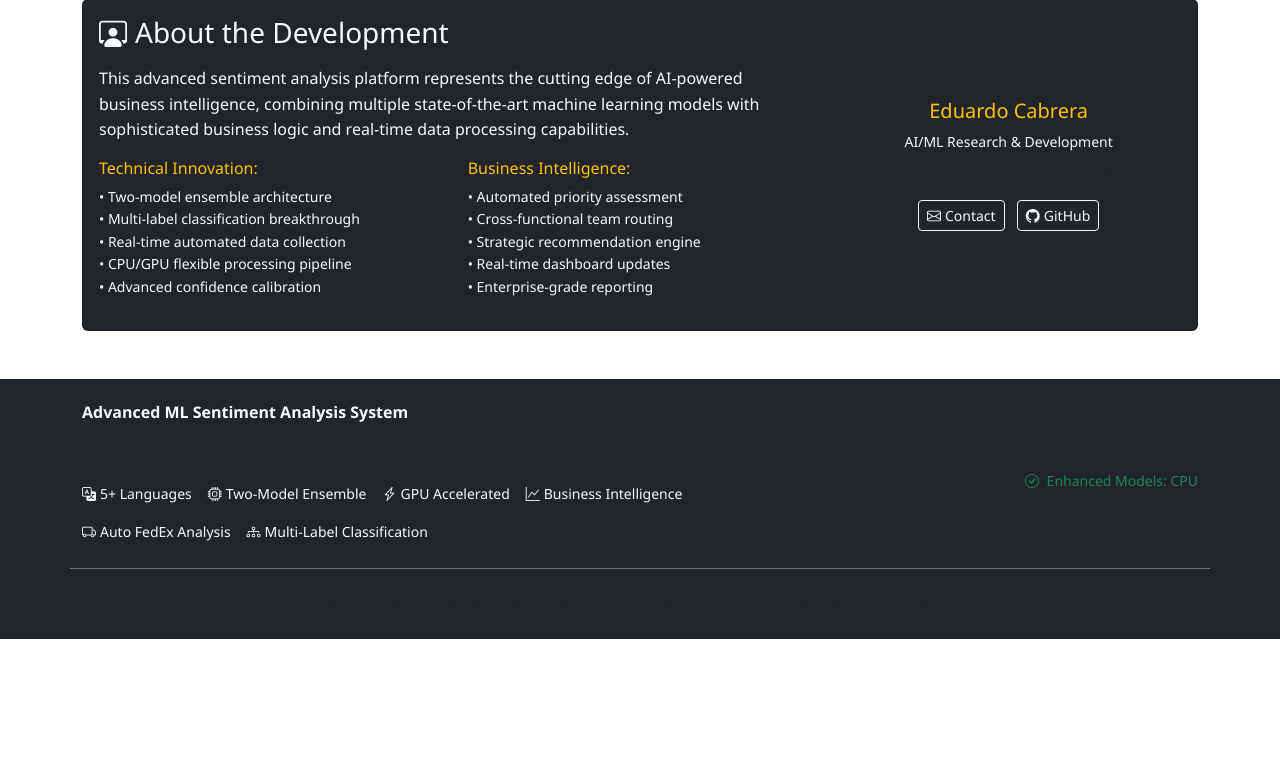
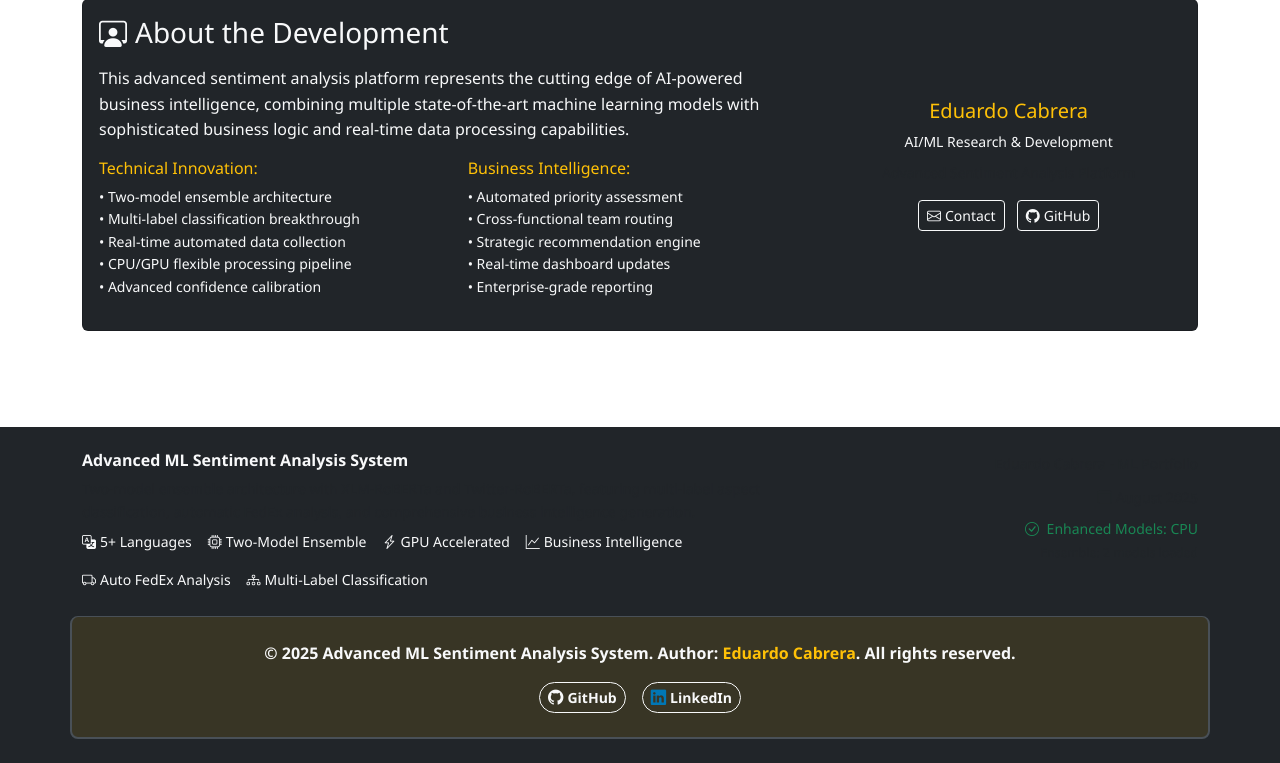
Before and after one commit to eduardocabrera1983/multilingual-sentiment-analysis, a Flask app: page /about in a window 1280 px wide. Shown: the part 3860-4623 px from the top of the page. Before the commit the page ends 4499 px from the top, so only its background shows below. Run offline with Flask 3, Linux system fonts and the light colour scheme.

Commit message:
feat: Enhanced footer with social media links and improved visibility
- Added professional GitHub and LinkedIn links to footer
- Implemented smooth hover animations and transitions
- Enhanced footer visibility with yellow background and borders
- Added proper flexbox layout to ensure footer positioning
- Professional button styling with Bootstrap outline design
- Tooltips for accessibility and user experience
- LinkedIn icon with brand color styling
- Responsive design for all screen sizes
- Opens links in new tabs for better UX

```diff
--- a/web_app/static/css/style.css
+++ b/web_app/static/css/style.css
@@ -15,11 +15,65 @@
 body {
     font-family: 'Segoe UI', Tahoma, Geneva, Verdana, sans-serif;
     line-height: 1.6;
+    min-height: 100vh;
+    display: flex;
+    flex-direction: column;
+}
+
+main {
+    flex: 1;
 }
 
 .navbar-brand {
     font-size: 1.4rem;
     font-weight: 600;
+}
+
+/* Footer Styling */
+footer {
+    margin-top: auto;
+    position: relative;
+}
+
+footer .border-top {
+    border-color: #495057 !important;
+}
+
+footer .copyright-section {
+    background-color: rgba(255, 193, 7, 0.1);
+    border-radius: 8px;
+    padding: 1.5rem;
+    margin-top: 1rem;
+    border: 2px solid rgba(255, 193, 7, 0.3);
+}
+
+footer .copyright-section p {
+    font-size: 1rem !important;
+    margin: 0;
+}
+
+/* Social Links in Footer */
+footer .btn-outline-light {
+    transition: all 0.3s ease;
+    border-radius: 25px;
+    font-weight: 600;
+    text-decoration: none;
+}
+
+footer .btn-outline-light:hover {
+    background-color: rgba(255, 255, 255, 0.1);
+    border-color: #fff;
+    transform: translateY(-2px);
+    box-shadow: 0 4px 12px rgba(0, 0, 0, 0.2);
+}
+
+footer .btn-outline-light .bi-github:before {
+    font-size: 1.1em;
+}
+
+footer .btn-outline-light .bi-linkedin:before {
+    font-size: 1.1em;
+    color: #0077b5;
 }
 
 /* Hero Section */
--- a/web_app/templates/base.html
+++ b/web_app/templates/base.html
@@ -159,12 +159,24 @@
                 </div>
             </div>
             <!-- Copyright Section -->
-            <div class="row mt-4 pt-4 border-top border-secondary">
+            <div class="row mt-4 pt-4 border-top border-secondary copyright-section">
                 <div class="col-12 text-center">
-                    <p class="mb-0 text-muted small">
+                    <p class="mb-2 text-light small fw-bold">
                         © {{ current_year }} Advanced ML Sentiment Analysis System.
-                        Author: <strong>Eduardo Cabrera</strong>. All rights reserved.
+                        Author: <span class="text-warning">Eduardo Cabrera</span>. All rights reserved.
                     </p>
+                    <div class="d-flex justify-content-center gap-3 mt-3">
+                        <a href="https://github.com/eduardocabrera1983" target="_blank"
+                           class="btn btn-outline-light btn-sm"
+                           data-bs-toggle="tooltip" title="GitHub Profile">
+                            <i class="bi bi-github me-1"></i>GitHub
+                        </a>
+                        <a href="https://www.linkedin.com/in/eduardomcabrera/" target="_blank"
+                           class="btn btn-outline-light btn-sm"
+                           data-bs-toggle="tooltip" title="LinkedIn Profile">
+                            <i class="bi bi-linkedin me-1"></i>LinkedIn
+                        </a>
+                    </div>
                 </div>
             </div>
         </div>
```
